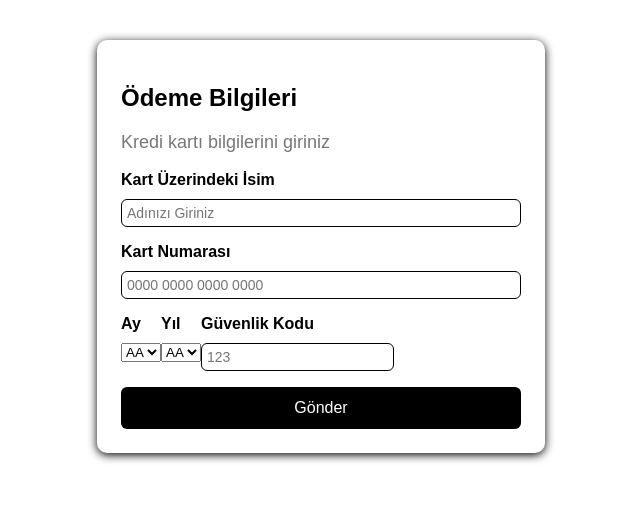
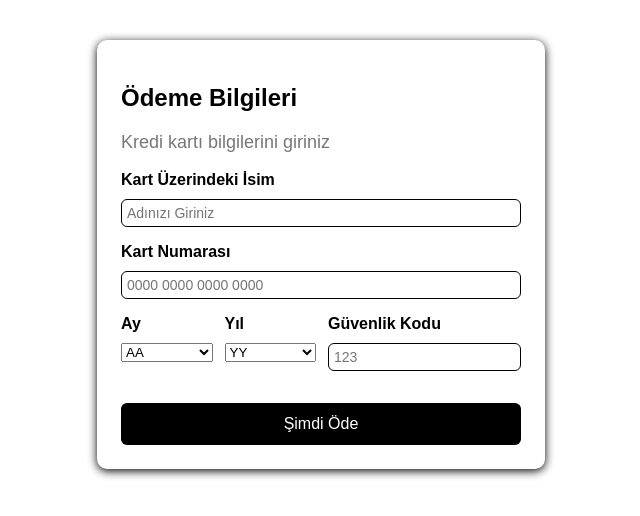
Before and after one commit to sibelcansu/my-project, a React (Vite) app: page / in a window 1280 px wide. Shown: the top 516 px of the page, without its empty margins (319-959 px from the left). Built offline with nearby package versions, Linux system fonts and the light colour scheme.

Commit message:
select eklendi

```diff
--- a/src/App.css
+++ b/src/App.css
@@ -57,5 +57,11 @@
 .selectContainer{
   display: flex;
   flex-direction: row;
+  gap:12px;
+  margin-bottom: 16px;
 
 }
+
+.selectContainer .formGroup{
+  flex:1;
+}
--- a/src/App.jsx
+++ b/src/App.jsx
@@ -40,15 +40,33 @@ const App = () => {
         <div className="selectContainer">
           <div className="formGroup">
             <label>Ay</label>
-            <select>
+            <select className="ay">
               <option>AA</option>
+              <option>1</option>
+              <option>2</option>
+              <option>3</option>
+              <option>4</option>
+              <option>5</option>
+              <option>6</option>
+              <option>7</option>
+              <option>8</option>
+              <option>9</option>
+              <option>10</option>
+              <option>11</option>
+              <option>12</option>
             </select>
           </div>
 
           <div className="formGroup">
             <label>Yıl</label>
             <select>
-              <option>AA</option>
+              <option>YY</option>
+              <option>2025</option>
+              <option>2026</option>
+              <option>2027</option>
+              <option>2028</option>
+              <option>2029</option>
+              <option>2030</option>
             </select>
           </div>
 
@@ -62,7 +80,7 @@ const App = () => {
           </div>
         </div>
 
-        <button className="btn" onClick={handleClick}>Gönder</button>
+        <button className="btn" onClick={handleClick}>Şimdi Öde</button>
 
 
       </form>
```
